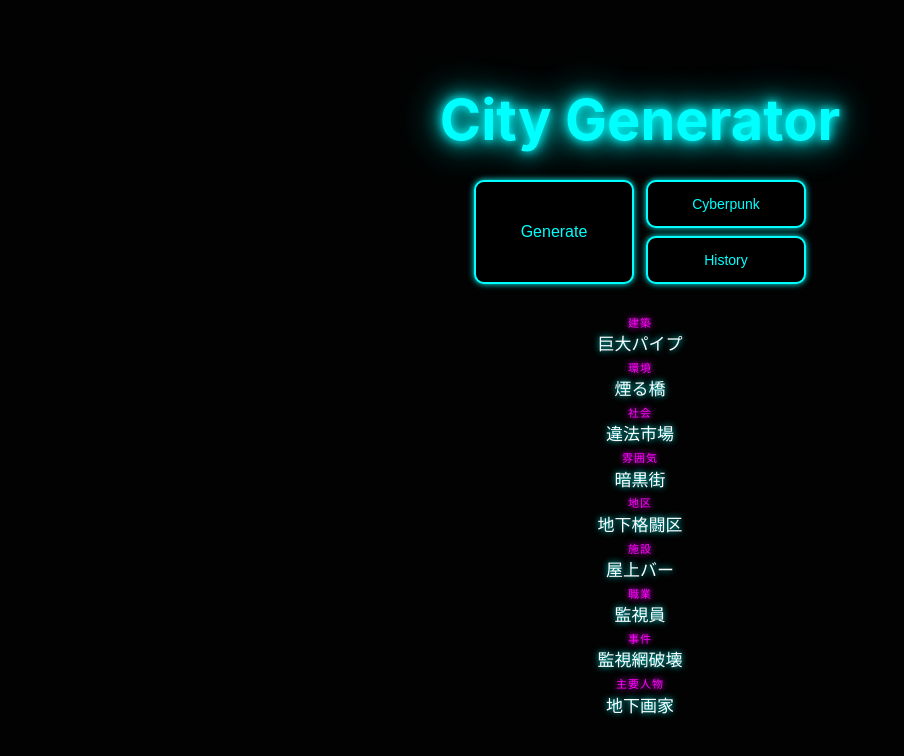
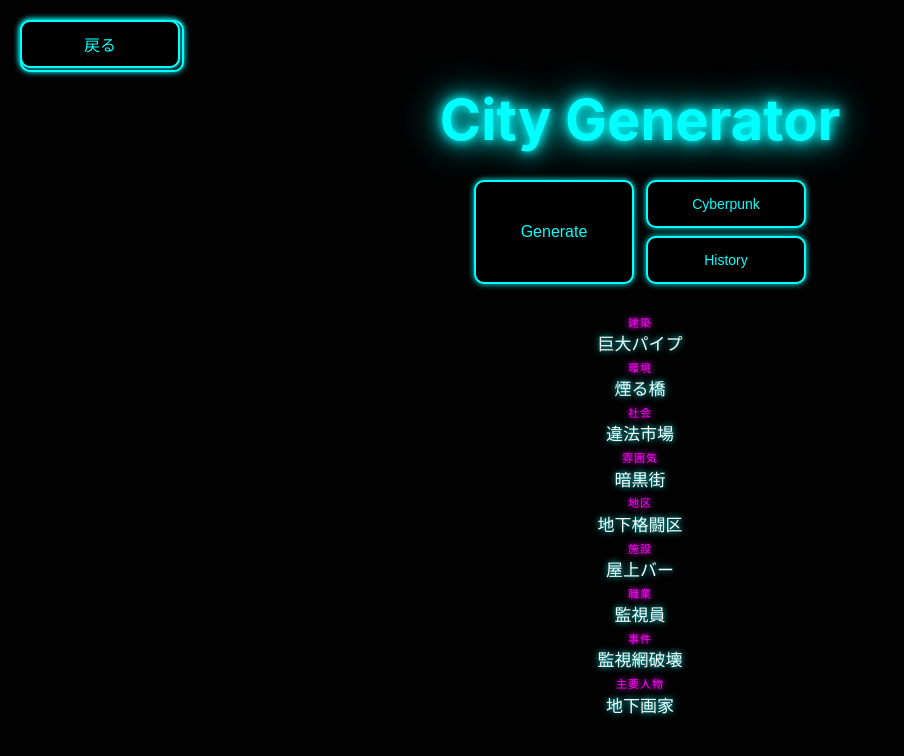
Before and after one commit to ryumayotoboshi-debug/City_Generater, a plain HTML site: page index.html in a window 1280 px wide. Shown: the whole page, without its empty margins (0-904 px from the left). Drawn offline with Linux system fonts and the light colour scheme.

Commit message:
index.html を更新

```diff
--- a/index.html
+++ b/index.html
@@ -50,6 +50,37 @@ text-shadow:0 0 10px var(--main),0 0 20px var(--main),0 0 40px var(--main);
 display:flex;
 gap:12px;
 margin-bottom:20px;
+}
+
+.back-button{
+
+position:fixed;
+top:20px;
+left:20px;
+
+width:160px;
+height:48px;
+
+font-size:16px;
+
+display:flex;
+justify-content:center;
+align-items:center;
+
+background:black;
+color:var(--main);
+
+border:2px solid var(--main);
+border-radius:10px;
+
+box-shadow:0 0 6px var(--main);
+
+z-index:100;
+
+}
+
+.back-button:hover{
+box-shadow:0 0 12px var(--main);
 }
 
 .left-btns{
@@ -180,6 +211,10 @@ text-shadow:
 <h1>City Generator</h1>
 
 <div class="controls">
+
+<div class ="back-button">
+<button class="back-button" onclick="window.history.back()">戻る</button>
+</div>
 
 <div class="left-btns">
 <button id="generateBtn" onclick="generateCity()">Generate</button>
```
